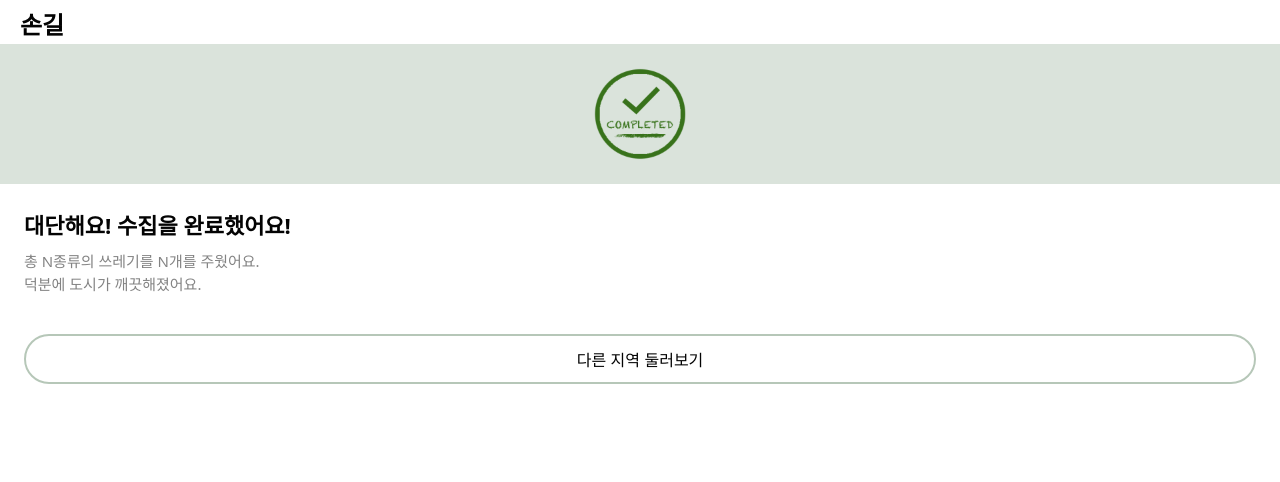
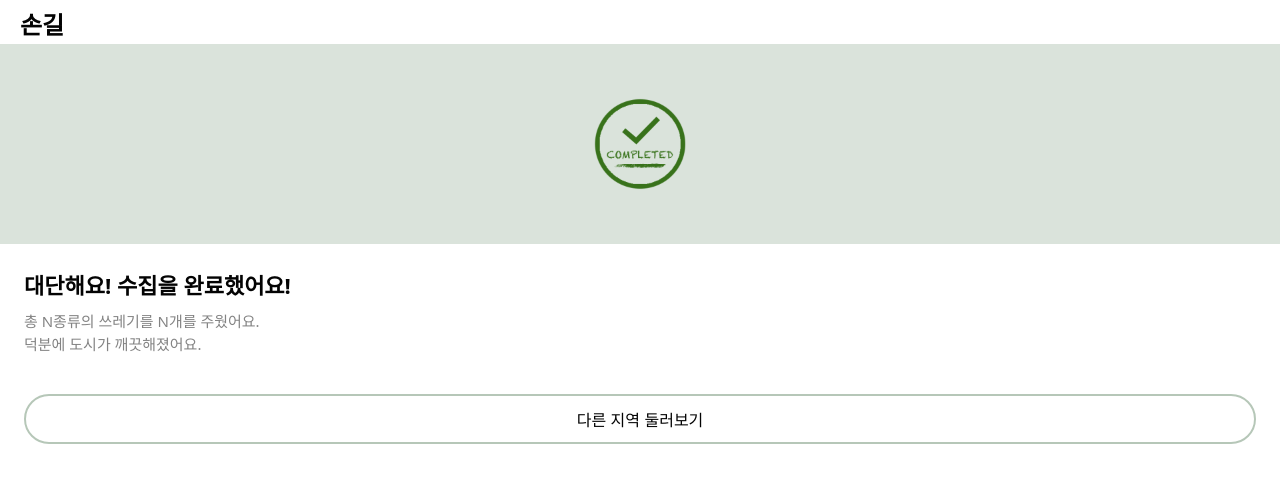
Before and after one commit to chbin05/hackseoul2024, a React (Create React App) app: page /complete in a window 1280 px wide. Shown: the top 482 px of the page. Built offline with nearby package versions, Linux system fonts and the light colour scheme; the HTML template or start-up script is replaced by a standard one.

Commit message:
feat: 완료 페이지 간격 수정

```diff
--- a/src/views/ui/CompleteMessage.module.scss
+++ b/src/views/ui/CompleteMessage.module.scss
@@ -5,7 +5,7 @@
 }
 
 .hero {
-  padding: 20px 0;
+  padding: 50px 0;
   background-color: rgba($green-pond-edge, 0.5);
   text-align: center;
 }
```
